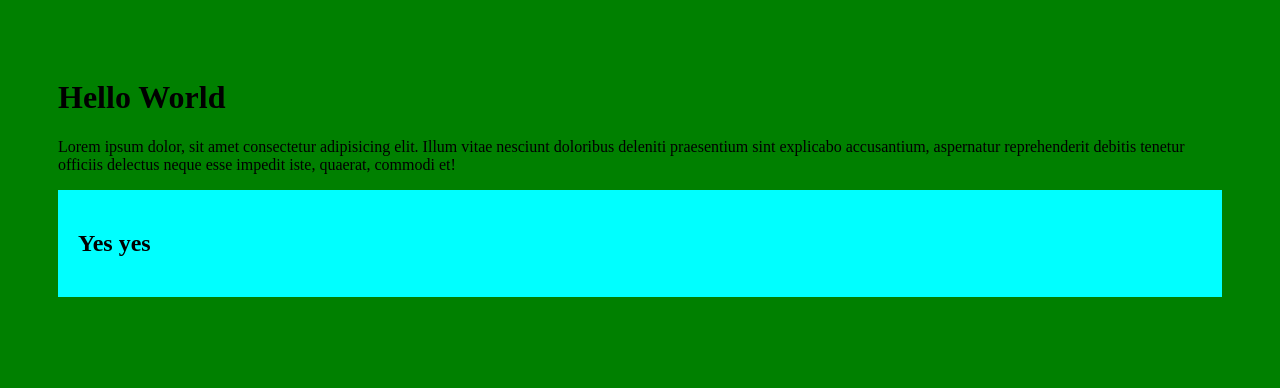
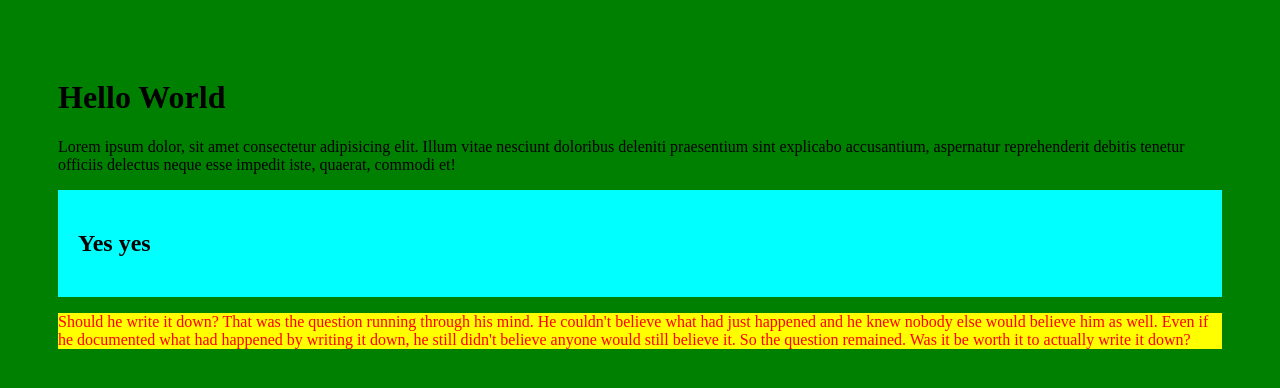
Before and after one commit to reshma-ajith789/test-repo-2, an Angular app: page / in a window 1280 px wide. Shown: the top 388 px of the page. Built offline with nearby package versions, Linux system fonts and the light colour scheme.

Commit message:
Commit message

```diff
--- a/src/app/app.component.html
+++ b/src/app/app.component.html
@@ -3,3 +3,4 @@
 <div>
     <h2>Yes yes</h2>
 </div>
+<app-component-2></app-component-2>
--- a/src/app/app.module.ts
+++ b/src/app/app.module.ts
@@ -3,10 +3,12 @@ import { BrowserModule } from '@angular/platform-browser';
 
 import { AppRoutingModule } from './app-routing.module';
 import { AppComponent } from './app.component';
+import { Component2Component } from './component-2/component-2.component';
 
 @NgModule({
   declarations: [
-    AppComponent
+    AppComponent,
+    Component2Component
   ],
   imports: [
     BrowserModule,
--- /dev/null
+++ b/src/app/component-2/component-2.component.css
@@ -0,0 +1,4 @@
+div {
+    background-color: yellow;
+    color: red;
+}
--- /dev/null
+++ b/src/app/component-2/component-2.component.html
@@ -0,0 +1,5 @@
+<div>
+    <p>
+        Should he write it down? That was the question running through his mind. He couldn't believe what had just happened and he knew nobody else would believe him as well. Even if he documented what had happened by writing it down, he still didn't believe anyone would still believe it. So the question remained. Was it be worth it to actually write it down?
+    </p>
+</div>
```
Also changed, not shown: src/app/component-2/component-2.component.ts (added, +10 -0 lines), 1 other file (tests, documents, lock files or other folders).
